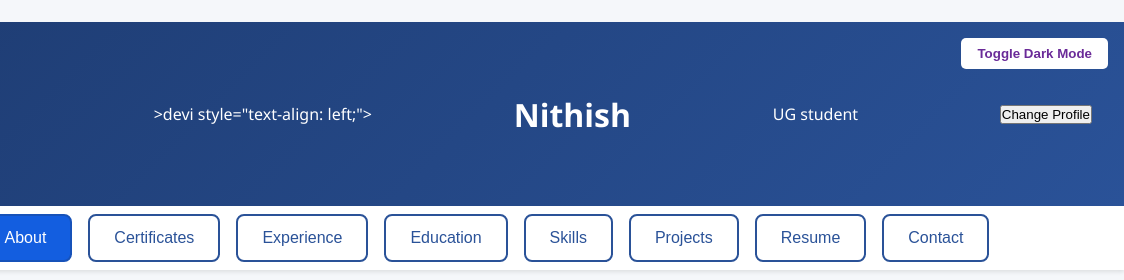
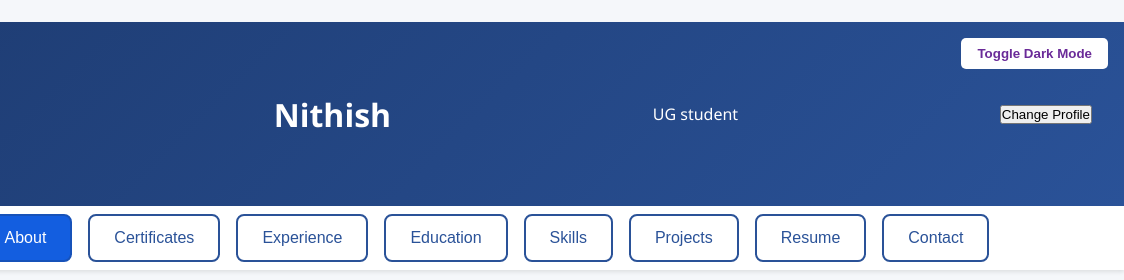
Before and after one commit to nithishnselvi-wq/Project-, a plain HTML site: page index.html in a window 1280 px wide. Shown: the top 280 px of the page, 156-1280 px from the left. Drawn offline with Linux system fonts and the light colour scheme.

Commit message:
index.html

```diff
--- a/index.html
+++ b/index.html
@@ -199,7 +199,6 @@
 <header style="display: flex; flex-direction: row; align-items: center; justify-content: space-between; padding: 2rem">
   <button class="dark-toggle" onclick="toggleDarkMode()">Toggle Dark Mode</button>
   <img src="./shyamala.jpg" alt="Profile Picture" class="profile-picture" id="profileImage" style="margin: 0 1rem 0 0; align-self: flex-start;">
-  >devi style="text-align: left;">
     <h1> Nithish</h1>
 
   </div>
```
